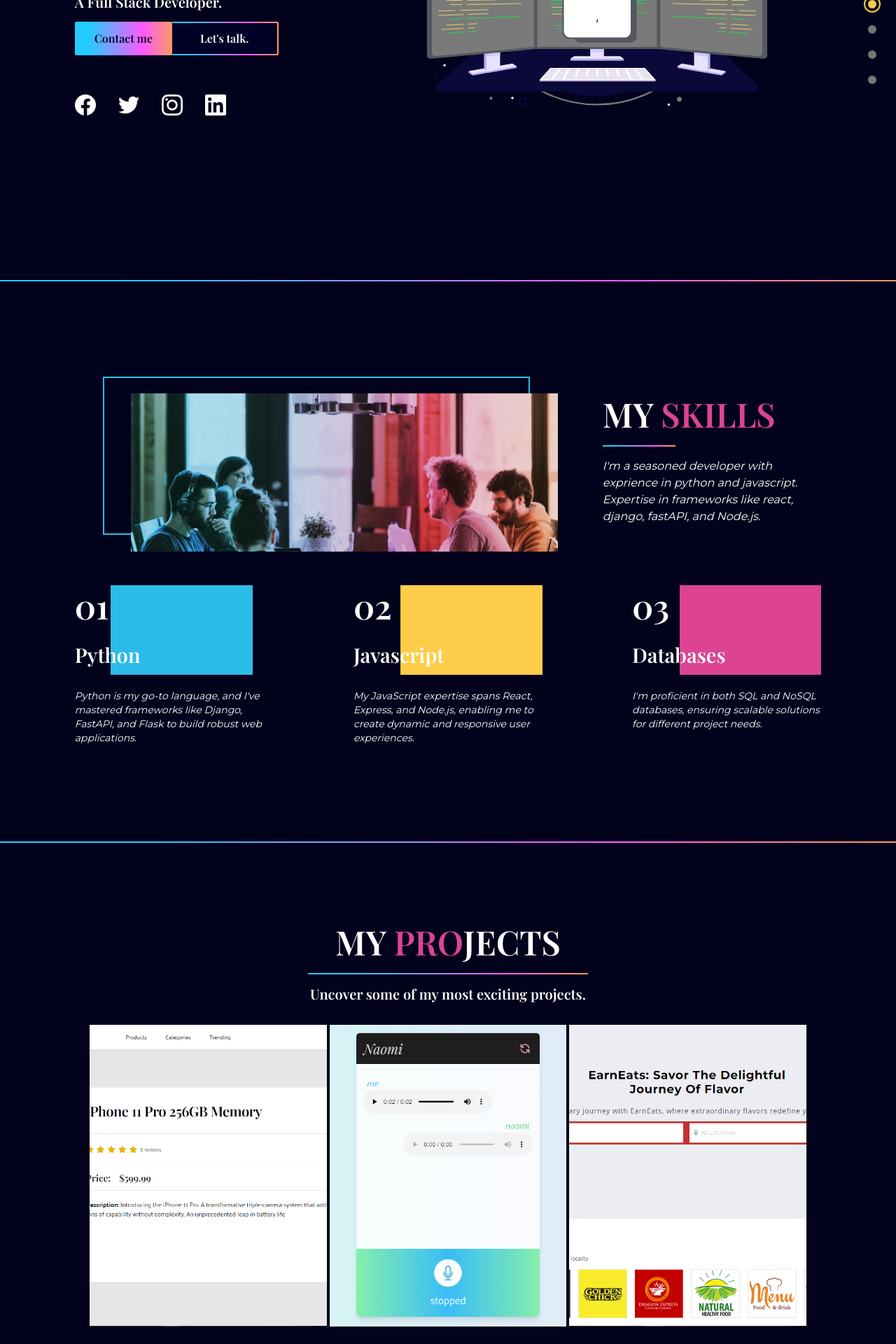
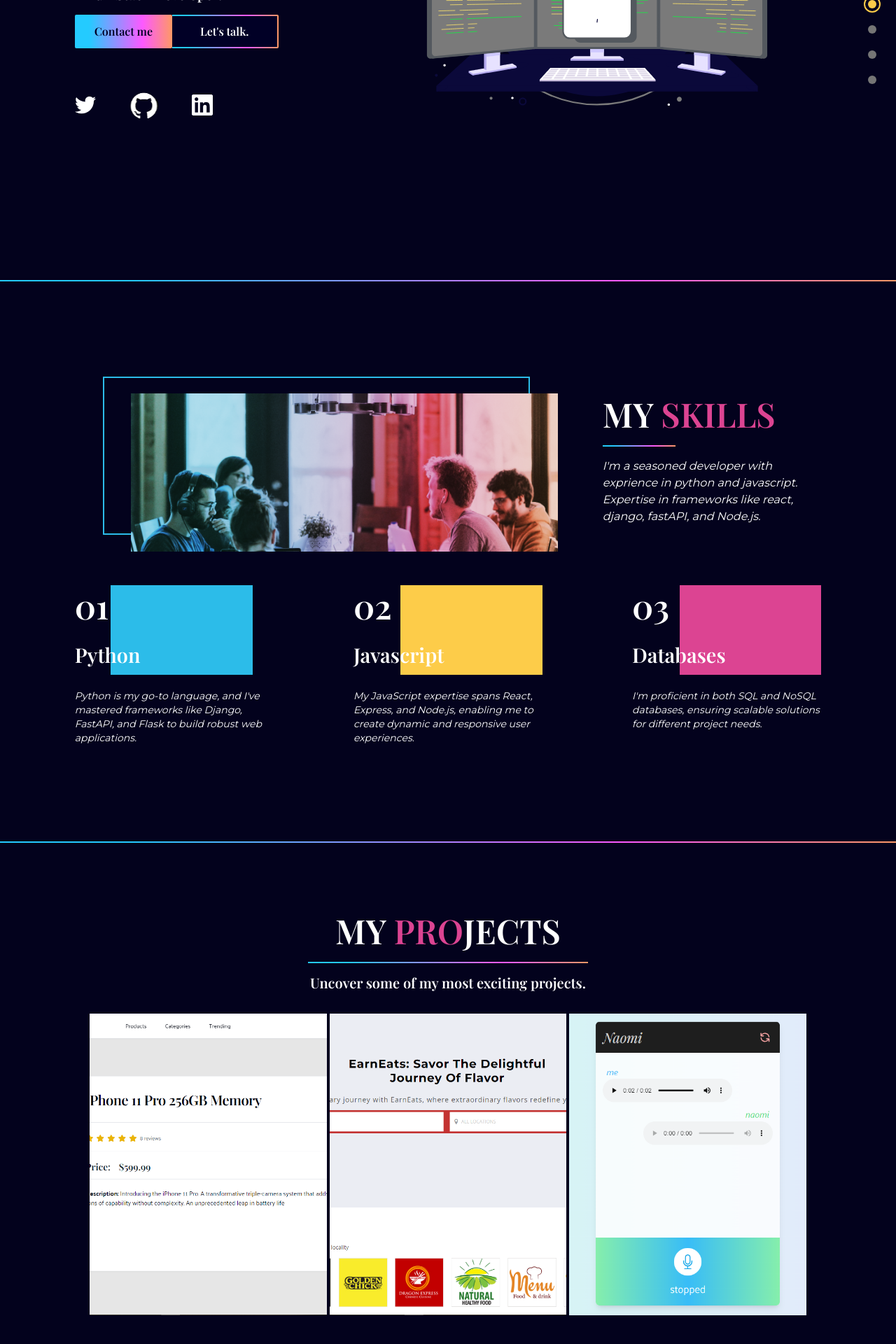
Before and after one commit to Earnstein/Portfolio, a React (Vite) app: page / in a window 1280 px wide. Shown: the part 400-2320 px from the top of the page at 70% size. Built offline with nearby package versions, Linux system fonts and the light colour scheme; a web font is replaced by a local one.

Commit message:
final commit

```diff
--- a/package.json
+++ b/package.json
@@ -1,5 +1,5 @@
 {
-  "name": "edroh-portfolio-website",
+  "name": "my-portfolio-website",
   "private": true,
   "version": "0.0.0",
   "type": "module",
--- a/src/App.jsx
+++ b/src/App.jsx
@@ -62,7 +62,6 @@ const App = () => {
             <Contact/>
       </div>
       <section>
-      <Footer/>
       </section>
     </main>
   )
--- a/src/components/SocialMediaIcon.jsx
+++ b/src/components/SocialMediaIcon.jsx
@@ -8,7 +8,7 @@ const SocialMediaIcon = ({className}) => {
 
         {socialMedia.map((link) => (
             <a
-            className="hover:opacity-50 transition duration-500"
+            className="hover:opacity-50 transition duration-500 flex justify-center items-center"
             key={link.alt}
             href={link.href}
             target="_blank"
--- a/src/constants/index.js
+++ b/src/constants/index.js
@@ -1,4 +1,4 @@
-import { facebook, instagram, linkedin, twitter, project1, project2, project3, project4, project5, project6, project7 } from "../assets/images";
+import {  linkedin, twitter, github, project1, project2, project3 } from "../assets/images";
 
 export  const navLinks = [
     { page: "Home", href: "Home" },
@@ -8,15 +8,14 @@ export  const navLinks = [
   ];
 
   export const socialMedia = [
-    { src: facebook, href:"https://www.facebook.com/einstein.damilola", alt: "facebook logo" },
     { src: twitter, href:"https://twitter.com/b_dammylolah", alt: "twitter logo" },
-    { src: instagram, href:"https://instagram.com/earn_stein?igshid=MzNlNGNkZWQ4Mg==", alt: "instagram logo" },
+   { src: github, href:"https://github.com/Earnstein", alt: "github logo" },
     { src: linkedin, href:"https://www.linkedin.com/in/damilola-bakare-63890421b",alt: "linkedin logo" },
 ];
 
 
 export const projects = [
-  { title: "Earneats", image: project5},
-  { title: "Naomi", image: project6},
-  { title: "Zestpay",image: project7}
+  { title: "eShop", image: project1, stack: "Mongodb, Express, React, Node", description : "e-commerce store", link: "https://github.com/Earnstein/react-projects/tree/version-3/eShop"},
+  { title: "Earneats",image: project3,stack: "Django", description : "Online food marketplace", link: "https://github.com/Earnstein/python-fiesta/tree/master/earneats"},
+  { title: "Naomi", image: project2, stack: "React, FastAPI", description : "AI Vioce assitance", link: "https://github.com/Earnstein/react-projects/tree/main/eAI"},
 ];
--- a/src/scenes/Contact.jsx
+++ b/src/scenes/Contact.jsx
@@ -8,7 +8,7 @@ const Contact = () => {
   const isAboveMediumScreens = useMediaQuery("(min-width: 1060px)");
 
   return (
-    <section id="contact" className="md:flex md:gap-4 md:py-40 py-8">
+    <section id="contact" className="md:flex md:gap-4 md:py-40 py-16">
       {/* Image Section */}
       <div className="mt-8 md:order-1 md:mt-0">
         {isAboveMediumScreens ? (
--- a/src/scenes/Footer.jsx
+++ b/src/scenes/Footer.jsx
@@ -7,11 +7,11 @@ const Footer = () => {
       <div className="w-4/5 mx-auto">
         <SocialMediaIcon className="my-0" />
         <div className="md:flex justify-center md:justify-between text-center ">
-          <p className="font-playfair mt-2 font-semibold text-xl sm:text-2xl text-white">
-            DAMILOLA BAKARE
+          <p className="font-playfair mt-2 font-semibold text-xs sm:text-2xl text-white">
+            Damilola Bakare
           </p>
-          <p className="font-playfair text-sm sm:text-md text-white">
-            <span className="text-yellow">©</span>{date.getFullYear()} EARNSTEIN. All Rights Reserved.
+          <p className="font-playfair text-xs sm:text-md text-white">
+            <span className="text-xl mr-2">©</span>{date.getFullYear()} Earnstein. All Rights Reserved.
           </p>
         </div>
       </div>
--- a/src/scenes/Landing.jsx
+++ b/src/scenes/Landing.jsx
@@ -10,7 +10,7 @@ const Landing = ({ setSelectedPage }) => {
   return (
     <section
       id="home"
-      className="md:flex md:justify-between md:items-center md:min-h-screen py-10 container mx-auto"
+      className="md:flex md:justify-between md:items-center md:min-h-screen py-20 sm:py-10 container mx-auto"
     >
       {/* IMAGE SECTION */}
       <div className="md:order-2 flex justify-center basis-3/5 z-10 mt-8 group">
--- a/src/scenes/Projects.jsx
+++ b/src/scenes/Projects.jsx
@@ -16,7 +16,7 @@ const projectVariants = {
   visible: { opacity: 1, scale: 1, transition: { duration: 0.4 } },
 };
 
-const Project = ({ title, image }) => {
+const Project = ({ title, image, stack, description, link }) => {
   return (
     <motion.div
       viewport={{ once: true, amount: 0.5 }}
@@ -30,10 +30,16 @@ const Project = ({ title, image }) => {
              font-palanquin
              "
       >
+        <div className="space-y-2">
         <h2 className="title text-black font-playfair"> {title}</h2>
         <p className="mt-2 text-black  text-center">
-          stack - React, tailwind, express , mongodb
+          {description}
         </p>
+        <p className="mt-2 text-black  text-center">
+          {stack}
+        </p>
+        <a className="inline-block rounded-full bg-blue px-12 py-3 text-sm font-medium text-white transition focus:outline-none focus:ring focus:ring-yellow-400" href={link} target="_blank" rel="noopener noreferrer">Check it out</a>
+        </div>
       </div>
       <img src={image} alt={title} className="w-full h-full object-cover" />
     </motion.div>
@@ -41,7 +47,7 @@ const Project = ({ title, image }) => {
 };
 const Projects = () => {
   return (
-    <section id="projects" className="sm:py-28 py-8 space-y-8">
+    <section id="projects"className="sm:py-24 py-20 space-y-8">
       <motion.div
         className="md:w-1/2 mx-auto"
         initial="hidden"
@@ -62,7 +68,7 @@ const Projects = () => {
           </h2>
           <LineGradient
             width="w-3/4"
-            styles="transition-all duration-500 hover:w-[40%]"
+            styles="transition-all duration-500 hover:w-2/5"
           />
           <p className="text-center max-w-xl font-playfair text-sm sm:text-xl">
             Uncover some of my most exciting projects.
@@ -81,7 +87,7 @@ const Projects = () => {
         >
           {/*PROJECTS*/}
           {projects.map((p) => (
-            <Project key={p.title} title={p.title} image={p.image} />
+            <Project key={p.title} {...p} />
           ))}
         </motion.div>
       </div>
```
Also changed, not shown: src/assets/images/index.js (+5 -15 lines), src/assets/images/github.png (added), 1 other file (tests, documents, lock files or other folders).
